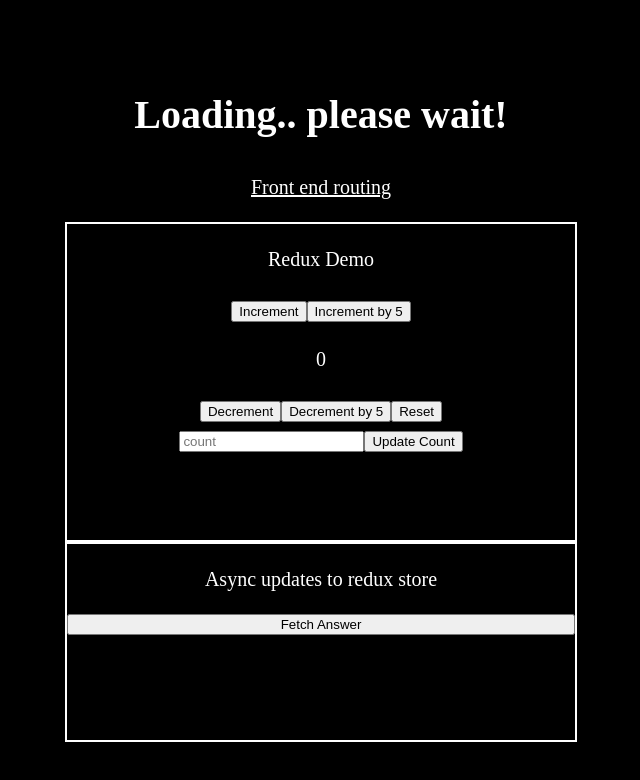
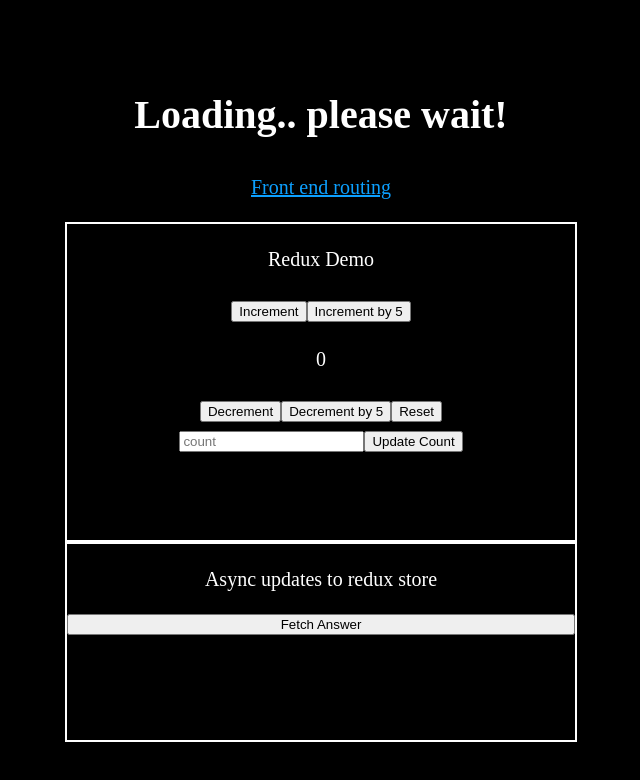
Before and after one commit to rudotriton/full-stack-boilerplate, a React (Create React App) app: page / in a window 1280 px wide. Shown: the top 780 px of the page, without its empty margins (319-959 px from the left). Built offline with nearby package versions, Linux system fonts and the light colour scheme; no server answers.

Commit message:
fix unused styles

```diff
--- a/src/components/App/App.js
+++ b/src/components/App/App.js
@@ -20,7 +20,7 @@
 `;
 
 const A = styled(Link)`
-  color: white;
+  color: ${props => props.theme.primaryColor};
   margin-bottom: 2rem;
 `;
 
--- a/src/style.js
+++ b/src/style.js
@@ -3,18 +3,9 @@
 export const GlobalStyle = createGlobalStyle`
   html {
     font-size: 62.5%;
-
-    @media only screen and (max-width: ${props => props.theme.bpMedium}) {
-      font-size: 56.25%;
-    }
   }
 `;
 
 export const theme = {
   primaryColor: 'rgb(12, 160, 255)',
-  greyLight: '#dbdbdb',
-  grey: '#484848',
-  greyDark: '#222',
-  black: '#000',
-  white: '#fff',
 };
```
